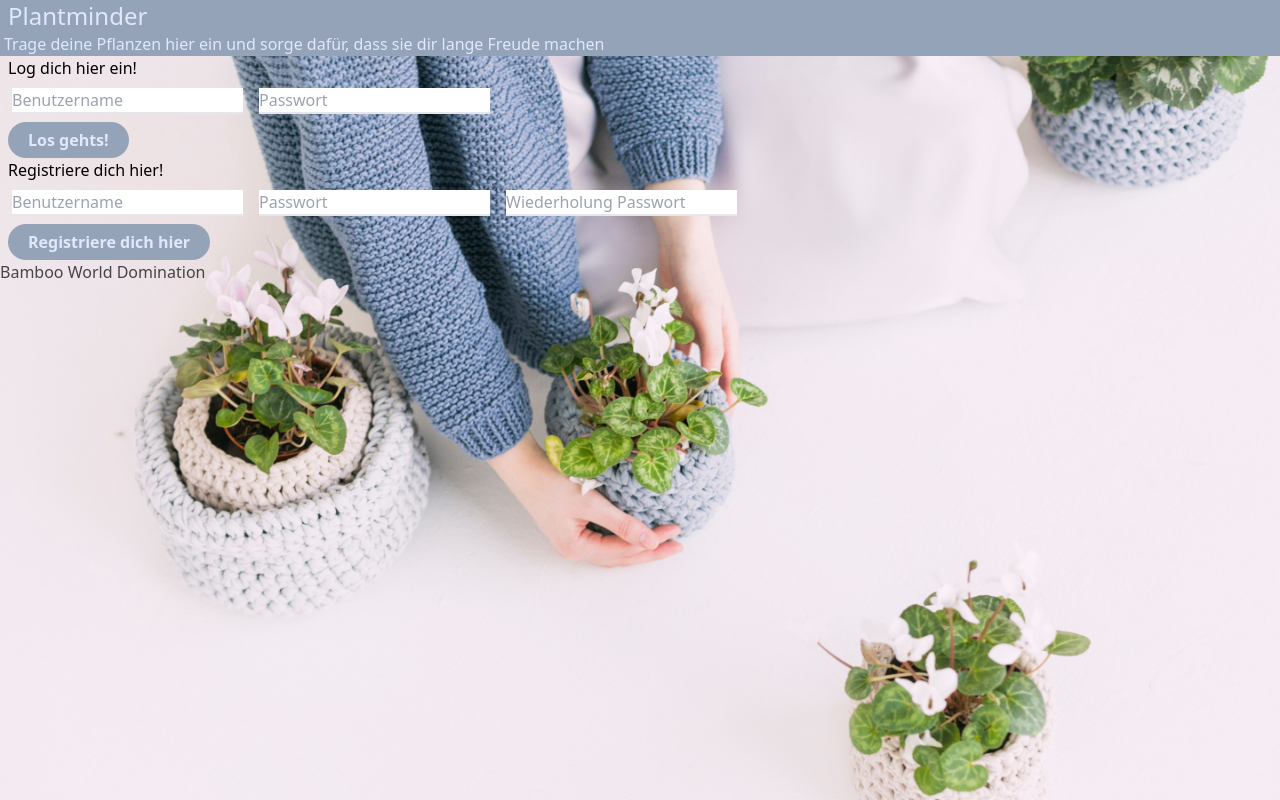
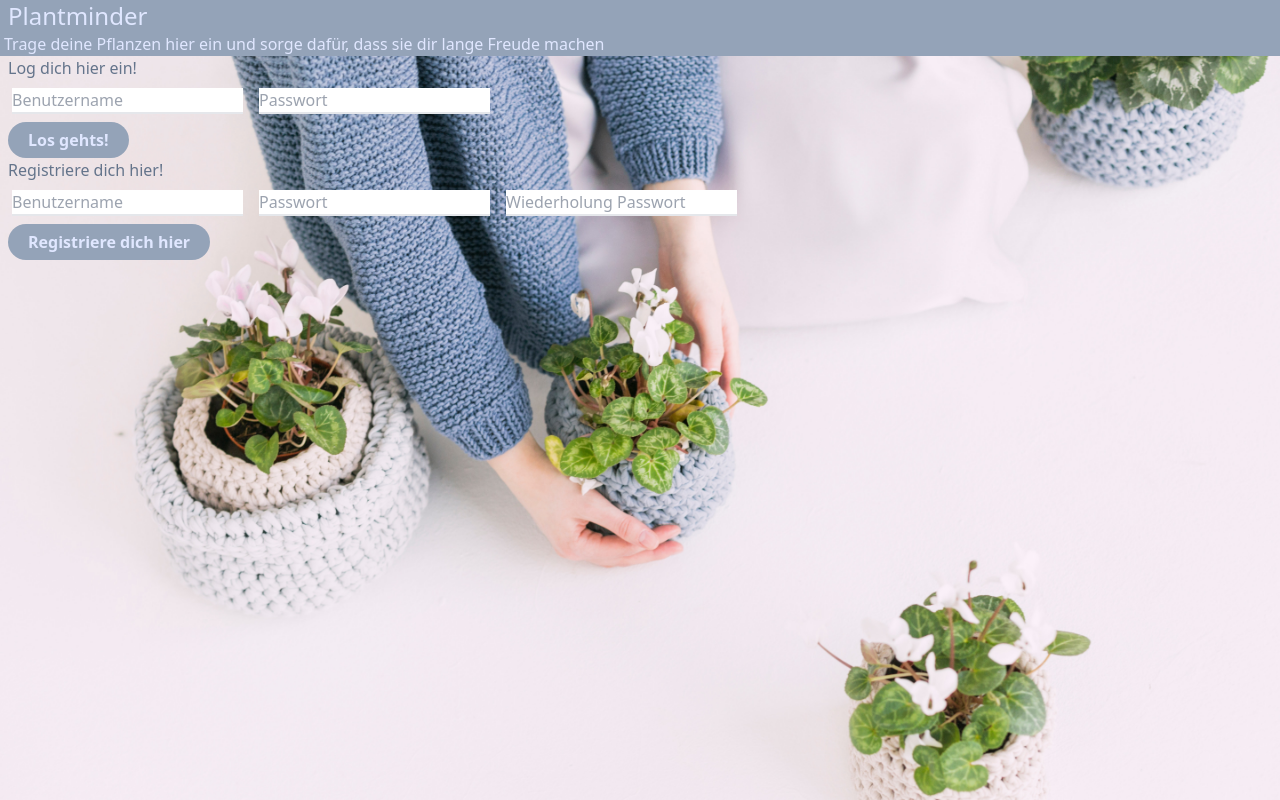
Before and after one commit to philippweikert/Capstone-Project, a React (Create React App) app in the folder frontend/: page /login in a window 1280 px wide. Built offline with nearby package versions, Linux system fonts and the light colour scheme.

Commit message:
last touch

```diff
--- a/frontend/src/App.tsx
+++ b/frontend/src/App.tsx
@@ -16,7 +16,6 @@ class App extends Component {
         return (
             <div style={background}>
                 <Outlet/>
-                <Footer/>
             </div>
         );
     }
--- a/frontend/src/Components/DeleteAndEdit.tsx
+++ b/frontend/src/Components/DeleteAndEdit.tsx
@@ -73,7 +73,7 @@ export default function DeleteAndEdit(props: DeleteAndEditProps) {
     })
 
     return(
-        <div>
+        <div className="w-80">
             {
                 editMode
                 ?
@@ -89,7 +89,8 @@ export default function DeleteAndEdit(props: DeleteAndEditProps) {
                         <div>{error}</div>
                     </div>
                     :
-                    <div className="border-solid bg-gray-200 my-2 ml-2 w-80" >
+                    <div className="border-solid bg-gray-200 p-1 flex flex-col h-full justify-between" >
+                        <div>
                         <p className="text-green-900">Wissenschaftl. Name: {scNameToEdit}</p>
                         <p className="text-green-900">Name: {nonScNameToEdit}</p>
                         <p className="text-green-900">Wo hinstellen: {locationToEdit}</p>
@@ -97,9 +98,12 @@ export default function DeleteAndEdit(props: DeleteAndEditProps) {
                         <p className="text-green-900">Bevorzugte Erde: {soilToEdit}</p>
                         <p className="text-green-900">Düngen: {manureToEdit}</p>
                         <p className="text-green-900">Umtopfen: {repotToEdit}</p>
+                        </div>
+                        <div className="flex gap-1">
                         <EditButton label="Editieren" onClick={()=>setEditMode(true)}/>
-                        <DeleteButton label='Pflanze löschen' onClick={() => deletePlant}/>
-                        <div>{error}</div>
+                        <DeleteButton label='Pflanze löschen' onClick={() => deletePlant()}/>
+                    </div>
+                        {error && <div>{error}</div>}
                     </div>
 
             }
--- a/frontend/src/Components/Login.tsx
+++ b/frontend/src/Components/Login.tsx
@@ -22,7 +22,7 @@ export default function Login(){
 
     return(
         <div>
-            <h3 className="ml-2">Log dich hier ein!</h3>
+            <h3 className="ml-2 text-slate-500">Log dich hier ein!</h3>
             <form onSubmit={loginAction}>
                 <LrInput placeholder={'Benutzername'} value={username} onChange={setUsername} type='text' additionalCss="mr-4 ml-3"/>
                 <LrInput placeholder={'Passwort'} value={usedPassword} onChange={setUsedPassword} type='password' additionalCss="mr-4"/>
--- a/frontend/src/Components/PlantList.tsx
+++ b/frontend/src/Components/PlantList.tsx
@@ -37,7 +37,7 @@ export default function PlantList(){
             </div>
             <div>
                 <ul>
-                <div>
+                <div className="flex flex-wrap items-stretch justify-left gap-1.5 ml-2">
                     {plants &&
                         plants.map(plant => <DeleteAndEdit plantItem={plant} onPlantChange={getPlantsToList}/> )
                         }
--- a/frontend/src/Components/Registerpage.tsx
+++ b/frontend/src/Components/Registerpage.tsx
@@ -31,7 +31,7 @@ export default function Registerpage(){
 
     return(
     <div>
-        <h3 className="ml-2">Registriere dich hier!</h3>
+        <h3 className="ml-2 text-slate-500">Registriere dich hier!</h3>
         <form onSubmit={handleRegister}>
             <LrInput placeholder={'Benutzername'} value={registerUsername} onChange={setRegisterUsername} type='text' additionalCss="mr-4 ml-3"/>
             <LrInput placeholder={'Passwort'} value={registerPassword} onChange={setRegisterPassword} type='password' additionalCss="mr-4"/>
--- a/frontend/src/CssComponents/DeleteButton.tsx
+++ b/frontend/src/CssComponents/DeleteButton.tsx
@@ -5,7 +5,7 @@ interface DeleteButtonProps {
 
 export default function DeleteButton (props: DeleteButtonProps) {
     return (
-        <button className="bg-slate-400 hover:bg-red-700 px-5 py-2 my-2 leading-5 rounded-md font-semibold text-l text-white buttonFont "
+        <button className="bg-slate-400 hover:bg-red-700 px-5 py-2 my-2 leading-5 rounded-md font-semibold text-l text-white buttonFont"
                 onClick={props.onClick}>
             {props.label}
         </button>
--- a/frontend/src/CssComponents/EditButton.tsx
+++ b/frontend/src/CssComponents/EditButton.tsx
@@ -6,7 +6,7 @@ interface EditButtonProps {
 
 export default function EditButton (props: EditButtonProps) {
     return (
-        <button className="bg-slate-400 hover:bg-slate-700 px-5 py-2 ml-2 mr-2 rounded-md leading-5 font-semibold text-l text-white buttonFont "
+        <button className="bg-slate-400 hover:bg-slate-700 px-5 py-2 my-2 rounded-md leading-5 font-semibold text-l text-white buttonFont "
                 onClick={props.onClick}>
             {props.label}
         </button>
```
Also changed, not shown: frontend/src/CssComponents/App.css (deleted).
